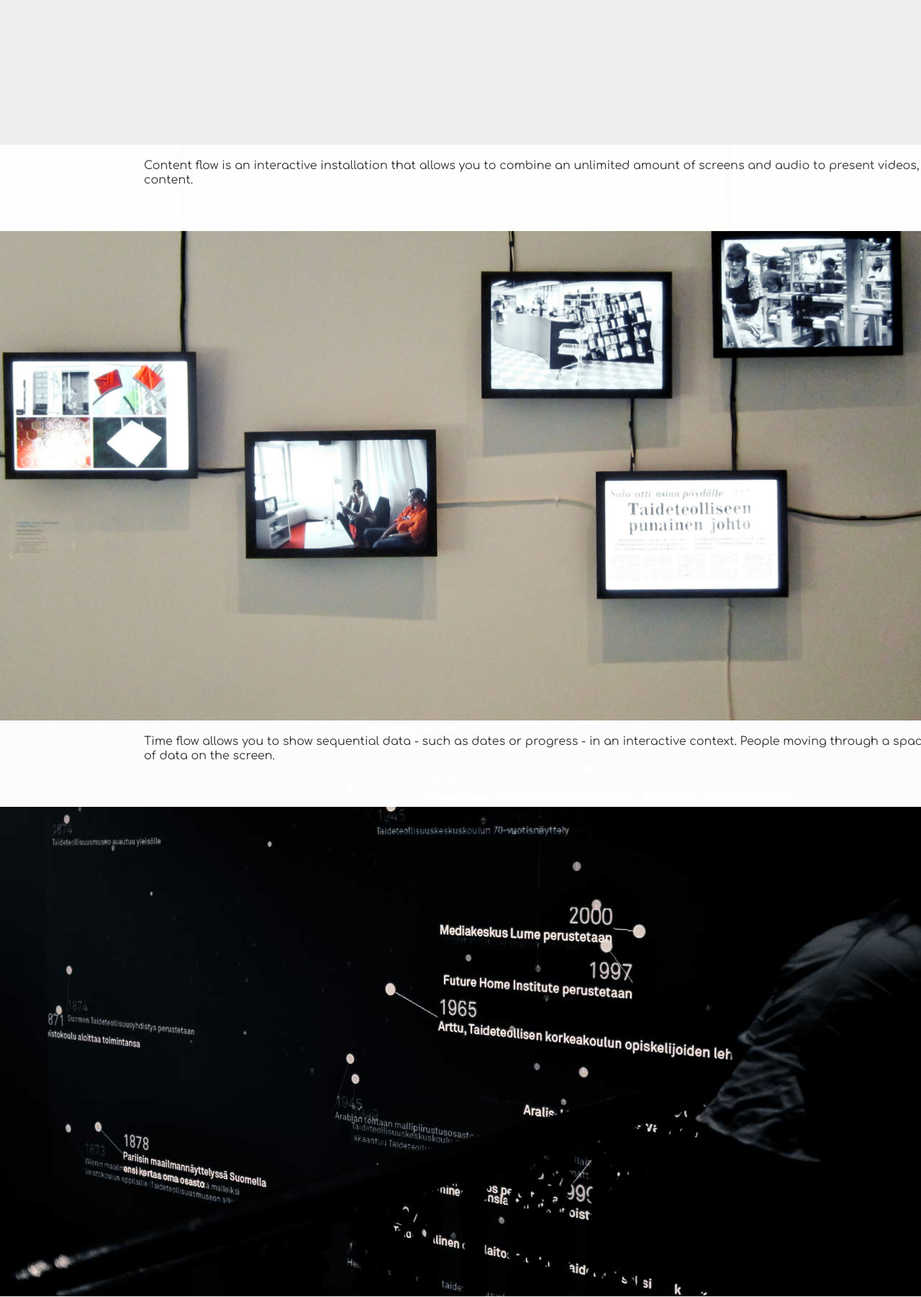
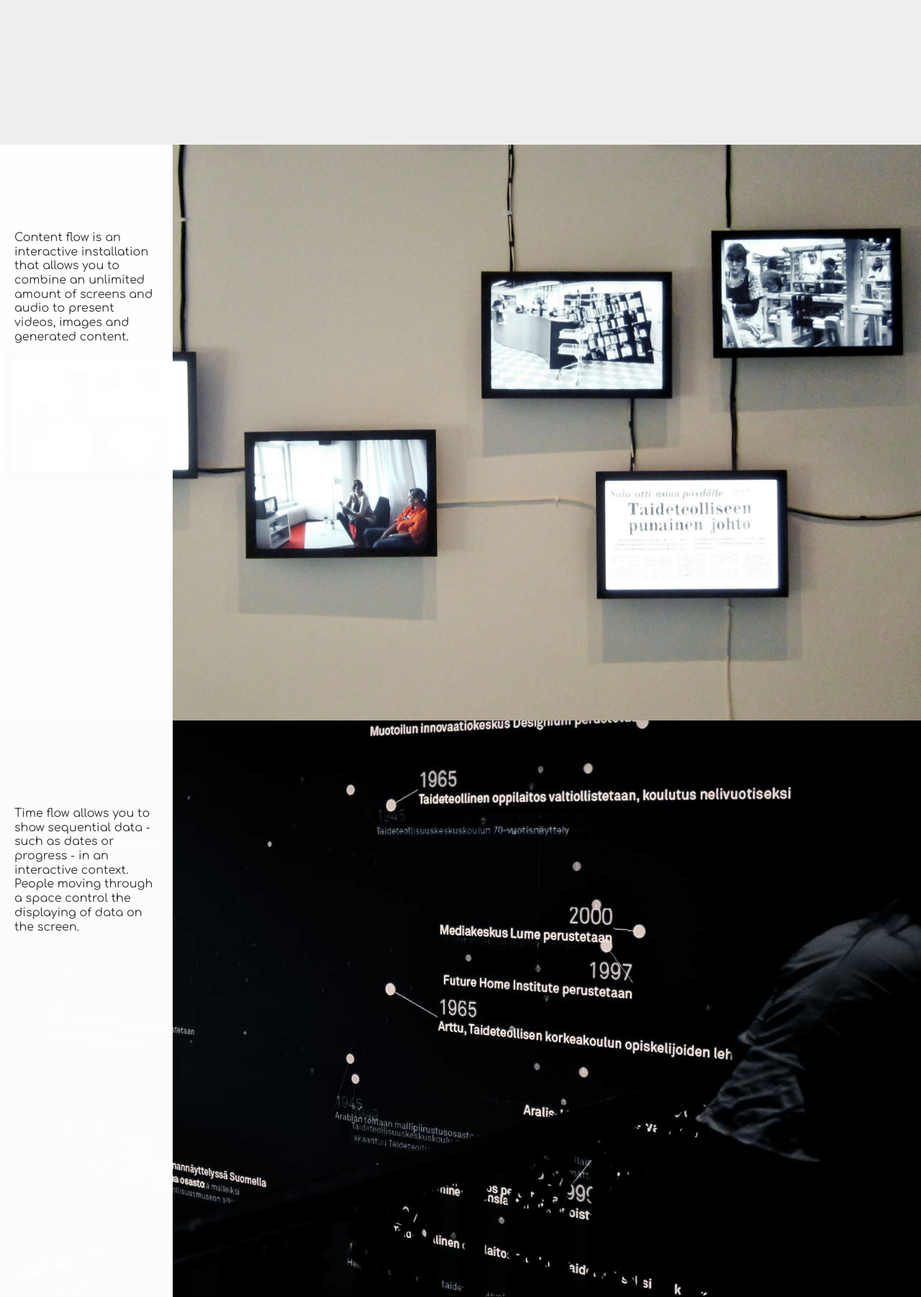
Before and after one commit to luopio/rrrrr, a PHP site: page /index-2.html in a window 1280 px wide. Shown: the part 599-2401 px from the top of the page at 72% size. Run offline with PHP 8.4, Linux system fonts and the light colour scheme; some libraries are stand-ins or nearby versions; some web fonts are replaced.

Commit message:
styyyypid

```diff
--- a/website/css/style2.css
+++ b/website/css/style2.css
@@ -86,7 +86,7 @@ ul#nav li:hover {color:#60c;}
 
 .carousel { }
 .carousel img {top:0; left:0; position:absolute;}
-.carouseltext {padding:20px 20px 20px 200px; position:absolute; top:0; left:0; width:100%; height:80px; font-size:16px; color:#333;
+.carouseltext {padding:120px 20px 20px 20px; position:absolute; top:0; left:0; width:200px; height:100%; font-size:16px; color:#333;
 	/* Fallback for web browsers that doesn't support RGBa */
 	background:rgb(255, 255, 255);
 	/* RGBa with opacity */
--- a/website/js/script.js
+++ b/website/js/script.js
@@ -110,7 +110,7 @@ $(function() {
   placeCarouselText = function() {
     $('.carousel').find('.carouseltext').each(function(){
       //$(this).css('left', window_width-$(this).outerWidth());
-      $(this).css('width', $(this).width( window_width ));
+      $(this).css('height', $(this).height( window_height ));
       $(this).css('visibility','visible');
     });
   }
```
